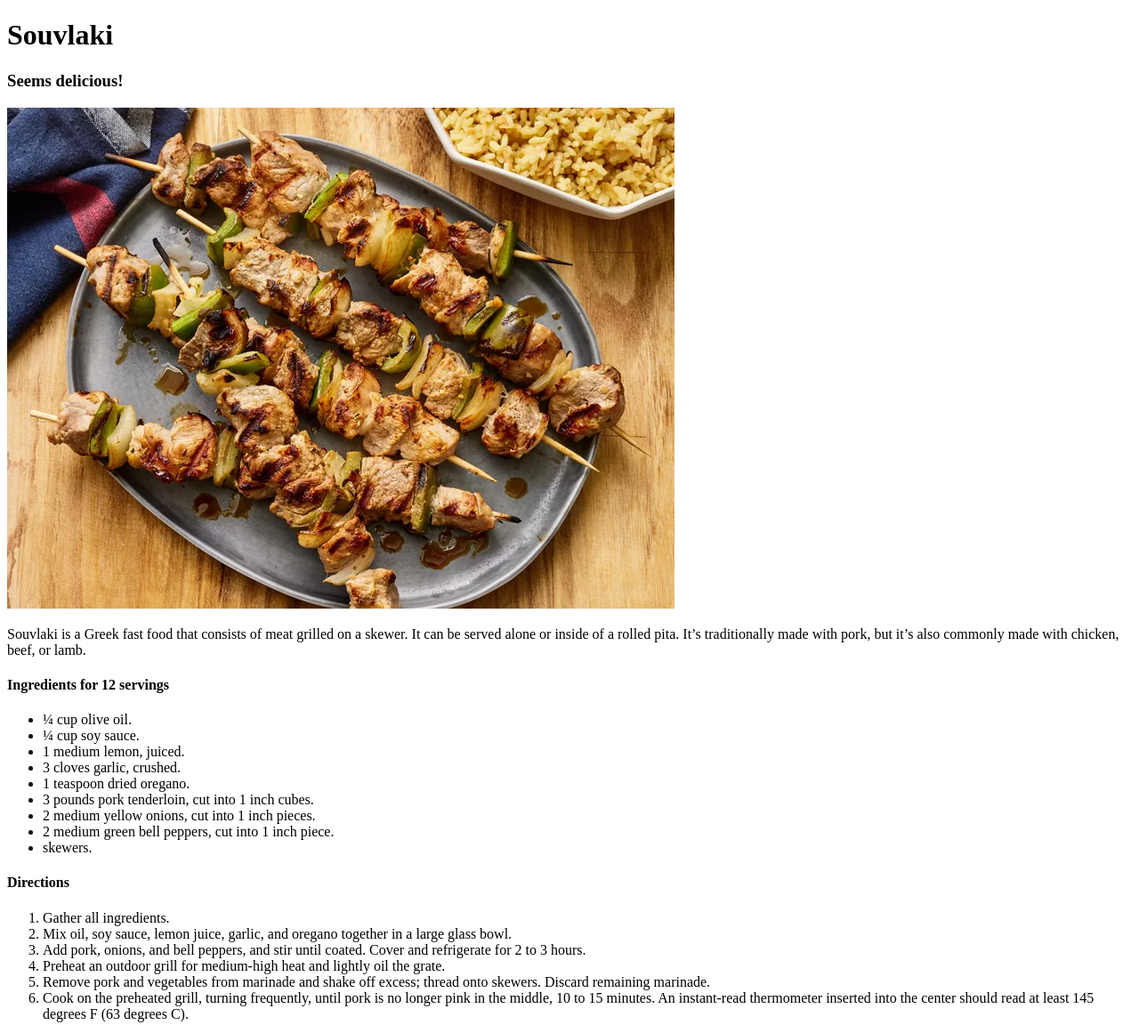
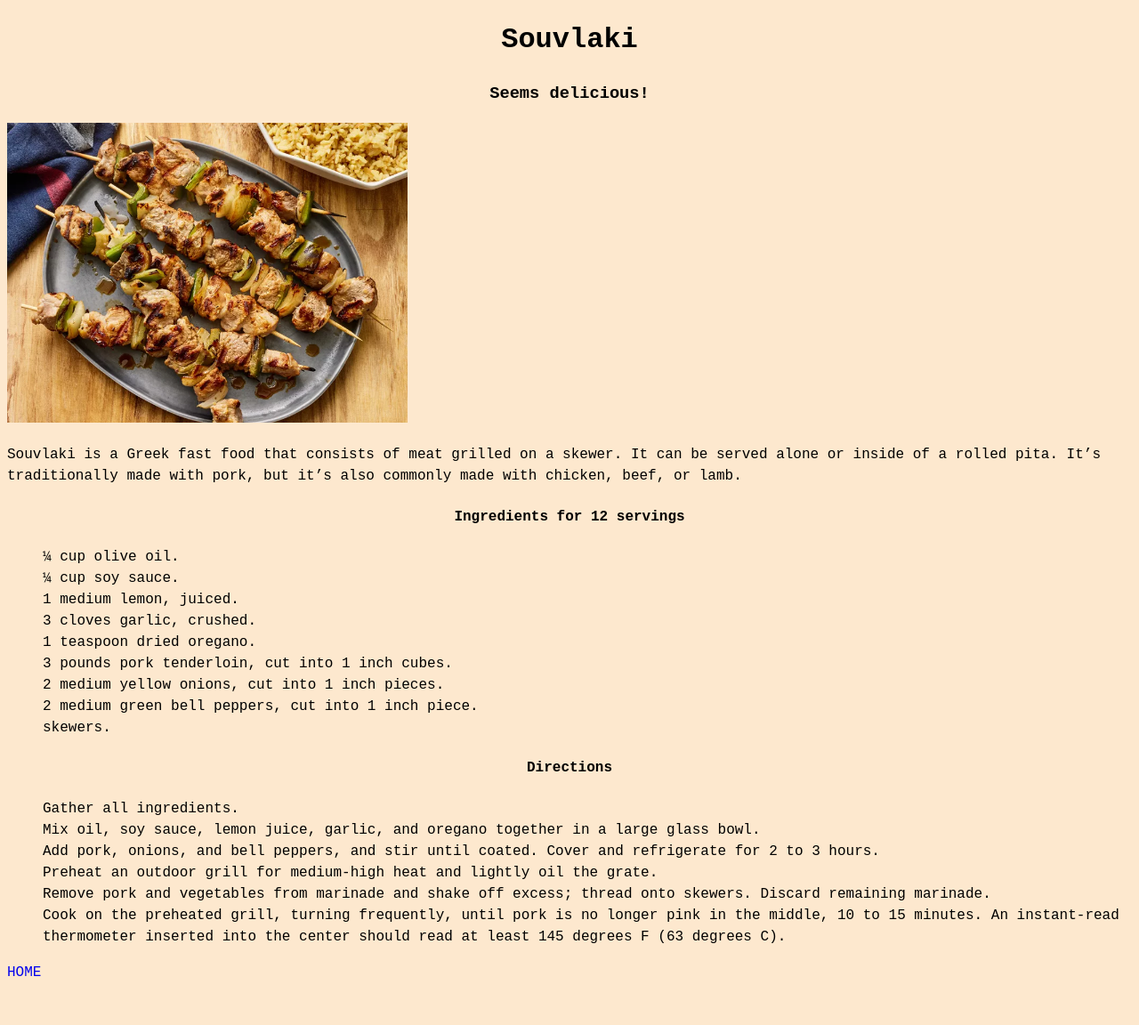
Before and after one commit to Landenan/odin-recipes, a plain HTML site: page recipes/souvlaki.html in a window 1280 px wide. Shown: the top 1152 px of the page at 89% size. After the commit the page ends 1113 px from the top, so only its background shows below. Drawn offline with Linux system fonts and the light colour scheme.

Commit message:
start adding style

```diff
--- /dev/null
+++ b/index.css
@@ -0,0 +1,26 @@
+* {
+    font-family: 'Courier New', Courier, monospace;
+    line-height: 1.5;
+}
+
+body {
+    background-color: rgb(253, 232, 206);
+}
+
+img {
+    height: auto;
+    width: 450px;
+}
+
+li {
+    list-style: none;
+}
+
+a {
+    text-decoration: none;
+}
+
+.heading {
+    text-align: center;
+    font-weight: bolder;
+}
--- a/recipes/souvlaki.html
+++ b/recipes/souvlaki.html
@@ -3,14 +3,15 @@
 <head>
     <meta charset="UTF-8">
     <meta name="viewport" content="width=device-width, initial-scale=1.0">
+    <link rel="stylesheet" href="../index.css">
     <title>Souvlaki</title>
 </head>
 <body>
-    <h1>Souvlaki</h1>
-    <h3>Seems delicious!</h3>
+    <h1 class="heading">Souvlaki</h1>
+    <h3 class="heading">Seems delicious!</h3>
     <img src="../images/souvlaki.jpg" alt="six souvlaki skewers">
     <p>Souvlaki is a Greek fast food that consists of meat grilled on a skewer. It can be served alone or inside of a rolled pita. It’s traditionally made with pork, but it’s also commonly made with chicken, beef, or lamb.</p>
-    <h4>Ingredients for 12 servings</h4>
+    <h4 class="heading">Ingredients for 12 servings</h4>
     <ul>
         <li>¼ cup olive oil.</li>
         <li>¼ cup soy sauce.</li>
@@ -22,7 +23,7 @@
         <li>2 medium green bell peppers, cut into 1 inch piece.</li>
         <li>skewers.</li>
     </ul>
-    <h4>Directions</h4>
+    <h4 class="heading">Directions</h4>
     <ol>
         <li>Gather all ingredients.</li>
         <li>Mix oil, soy sauce, lemon juice, garlic, and oregano together in a large glass bowl.</li>
```
Also changed, not shown: index.html (+3 -2 lines), recipes/pestoShrimp.html (+5 -4 lines), recipes/tortillaPatata.html (+5 -4 lines).
